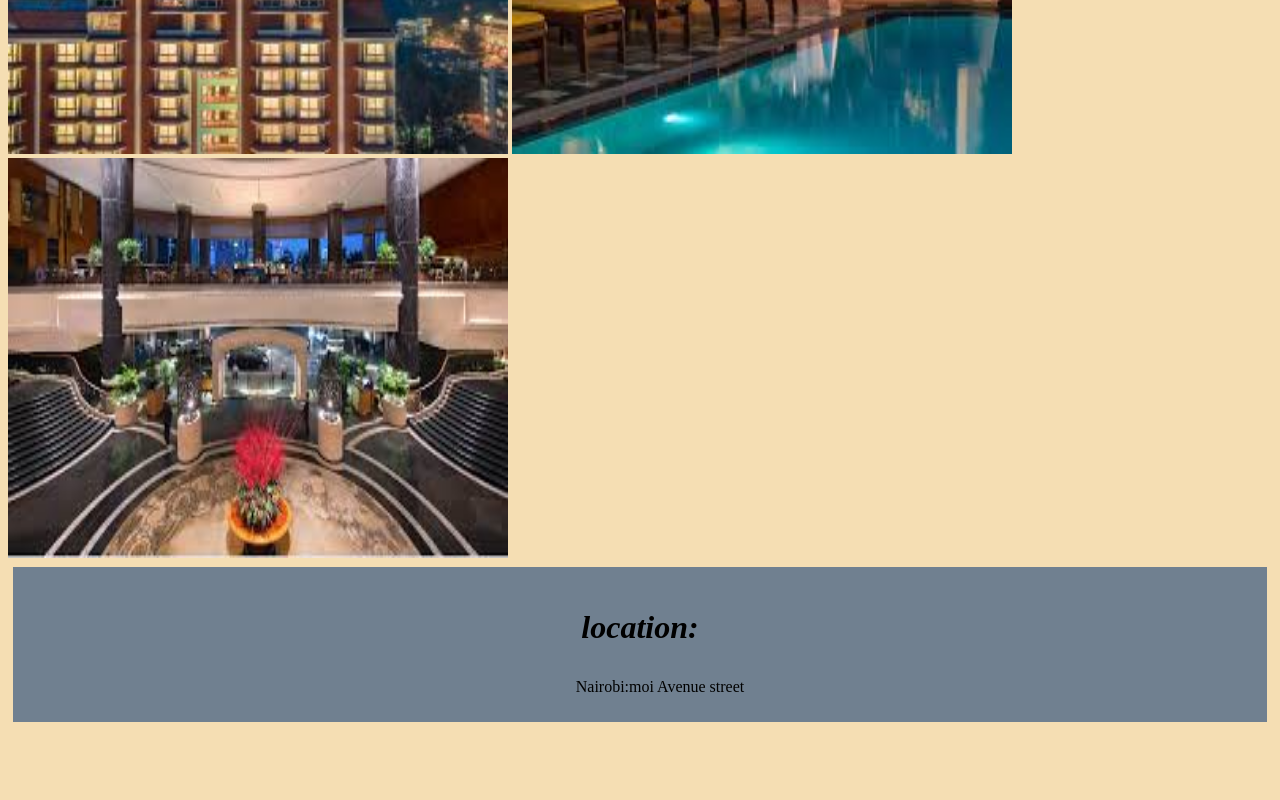
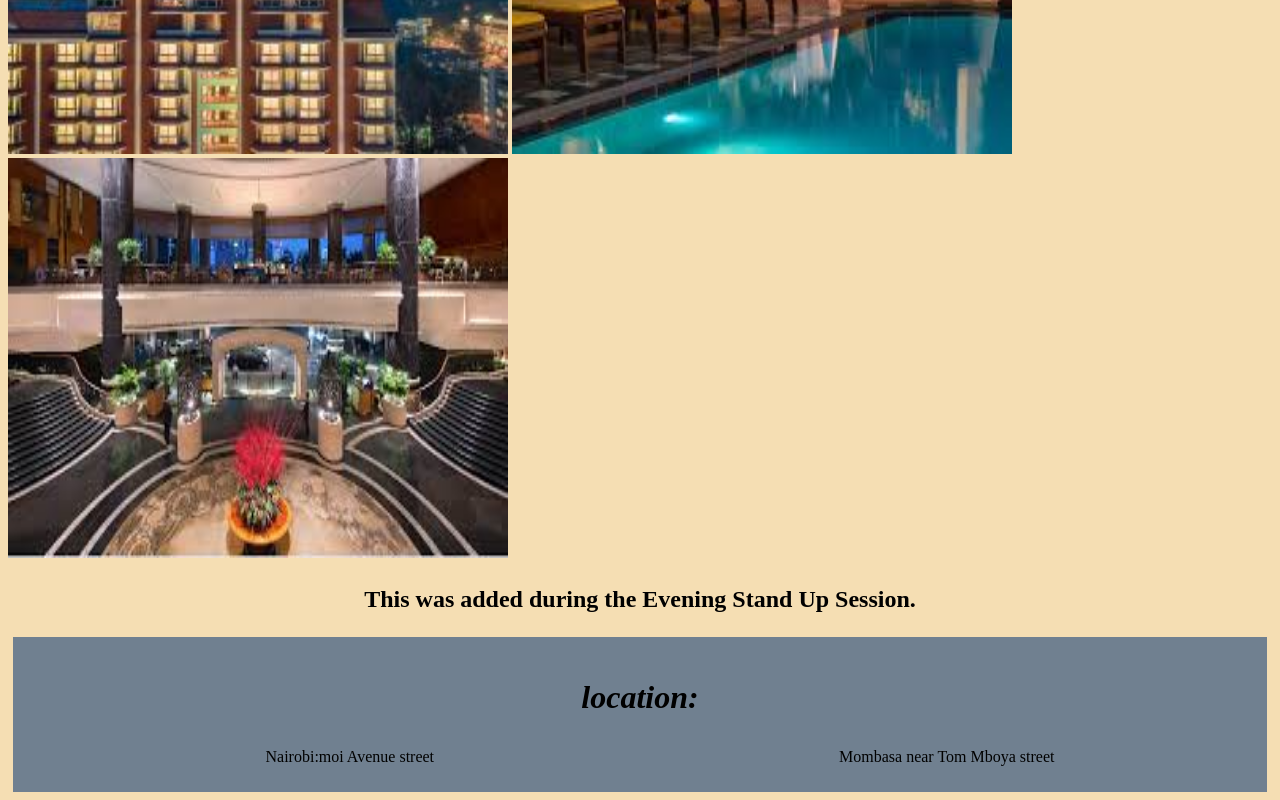
Before and after one commit to Bridgit-wairimu/THE-ONLY-PLACE, a plain HTML site: page home.html in a window 1280 px wide. Shown: the part 484-1284 px from the top of the page. Before the commit the page ends 1214 px from the top, so only its background shows below. Drawn offline with Linux system fonts and the light colour scheme.

Commit message:
added some new files

```diff
--- a/home.html
+++ b/home.html
@@ -28,11 +28,15 @@
             <img src="image twentythree.jpg" width="500px" height="400px">
 
     </div>
+
+    <p>This was added during the Evening Stand Up Session.</p>
+
     <div id="footer">
 
             <h3>location:</h3>
                 <ul>
                     <li><a href="Nairobi:Moi Avenue Street">Nairobi:moi Avenue street</a></li>
+                    <li><a href="Mombasa near Tom Mboya street">Mombasa near Tom Mboya street</a></li>
                 </ul>
             </h3>
     </div>
```
